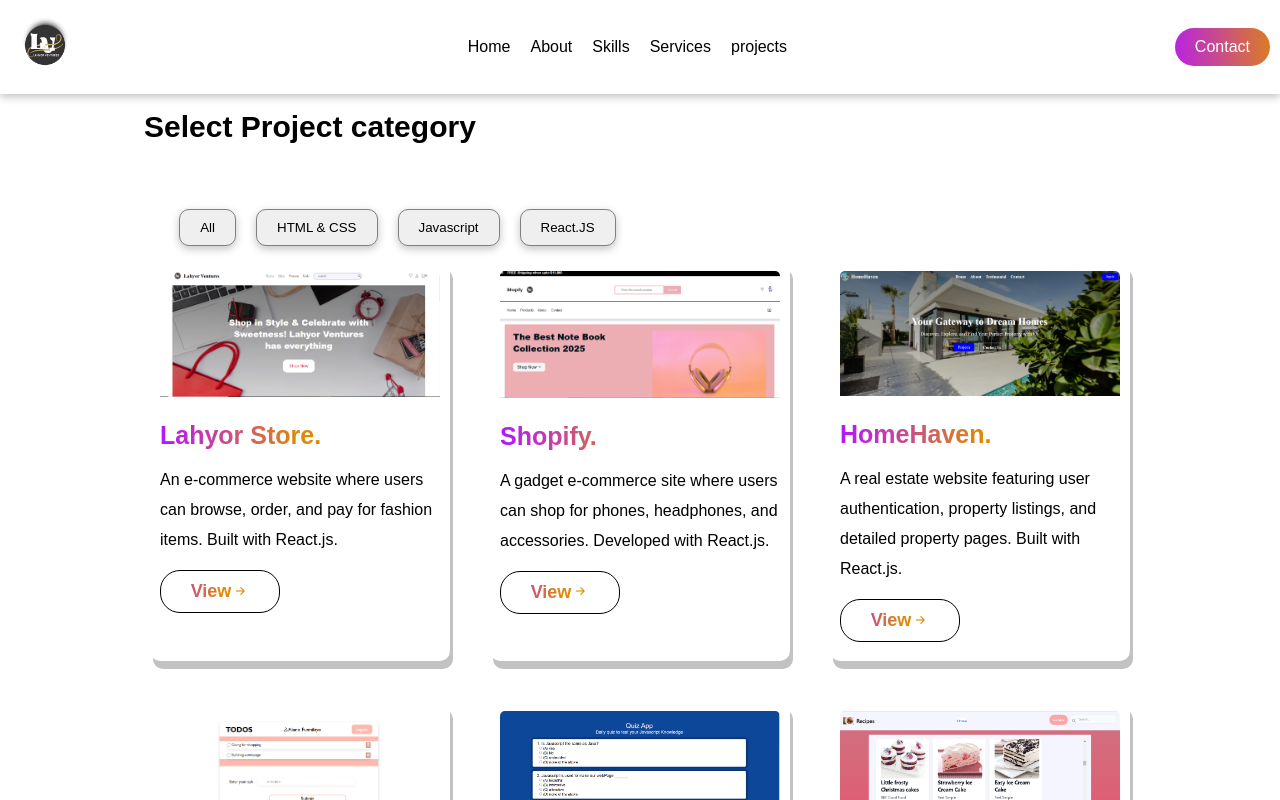
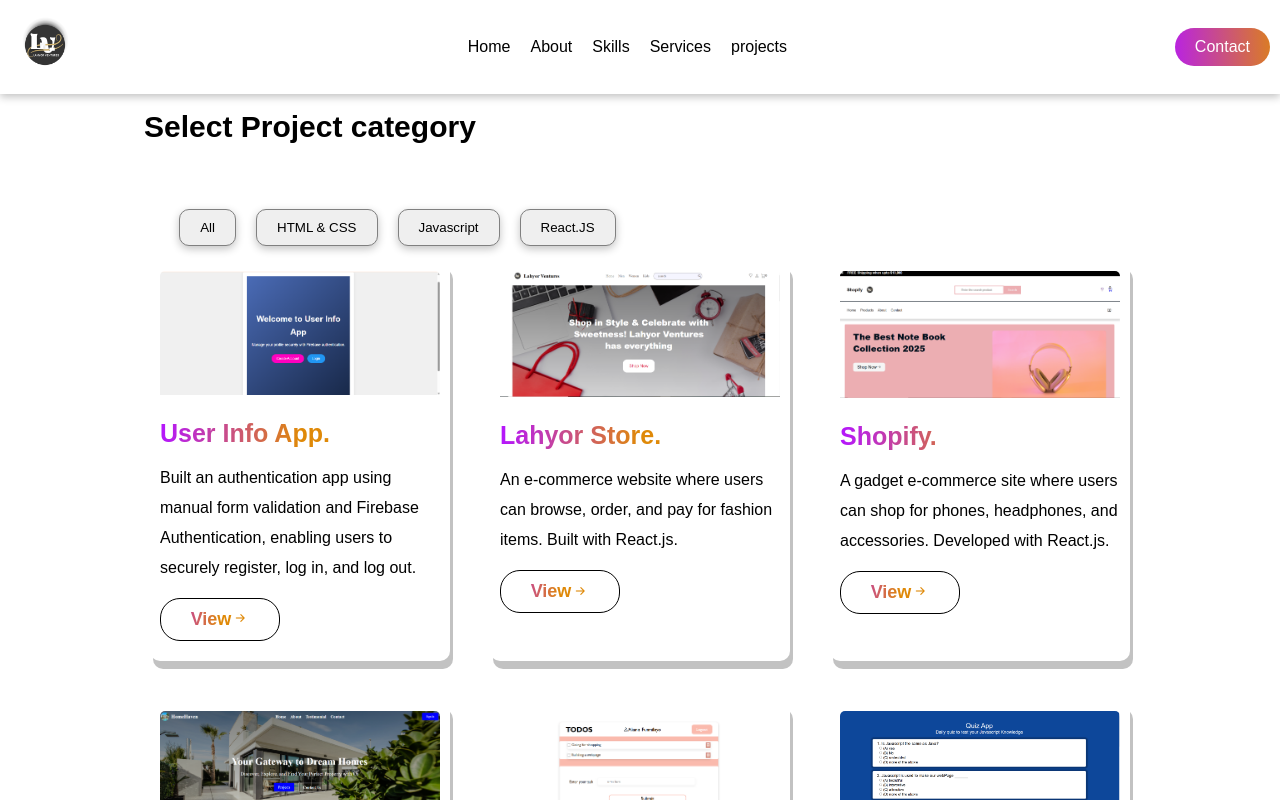
Before and after one commit to Funmight44/my-portfolio, a React (Vite) app: page /work in a window 1280 px wide. Shown: the top 800 px of the page. Built offline with nearby package versions, Linux system fonts and the light colour scheme.

Commit message:
added user info app to the project page

```diff
--- a/src/data/workData.js
+++ b/src/data/workData.js
@@ -12,13 +12,20 @@
 import socialBook from "../BG-img/socialBook_pic.png";
 import budgetPic from "../BG-img/budget-tracter-pic.png";
 import layhorStore from "../BG-img/lahyorStore.png"
-import shopify from "../BG-img/shopify.png"
-import HomeHaven from "../BG-img/HomeHaven.png"
-import TodoPic from "../BG-img/Todo-React.png"
-
+import shopify from "../BG-img/shopify.png";
+import HomeHaven from "../BG-img/HomeHaven.png";
+import TodoPic from "../BG-img/Todo-React.png";
+import appInfo from "../BG-img/users-info-app.png";
 
 
 const myWorks = [
+  {
+    pic: appInfo,
+    name: "User Info App.",
+    desc: "Built an authentication app using manual form validation and Firebase Authentication, enabling users to securely register, log in, and log out.",
+    link: "https://form-va.netlify.app",
+    category: "React"
+  },
   {
     pic: layhorStore,
     name: "Lahyor Store.",
```
Also changed, not shown: src/BG-img/users-info-app.png (added).
